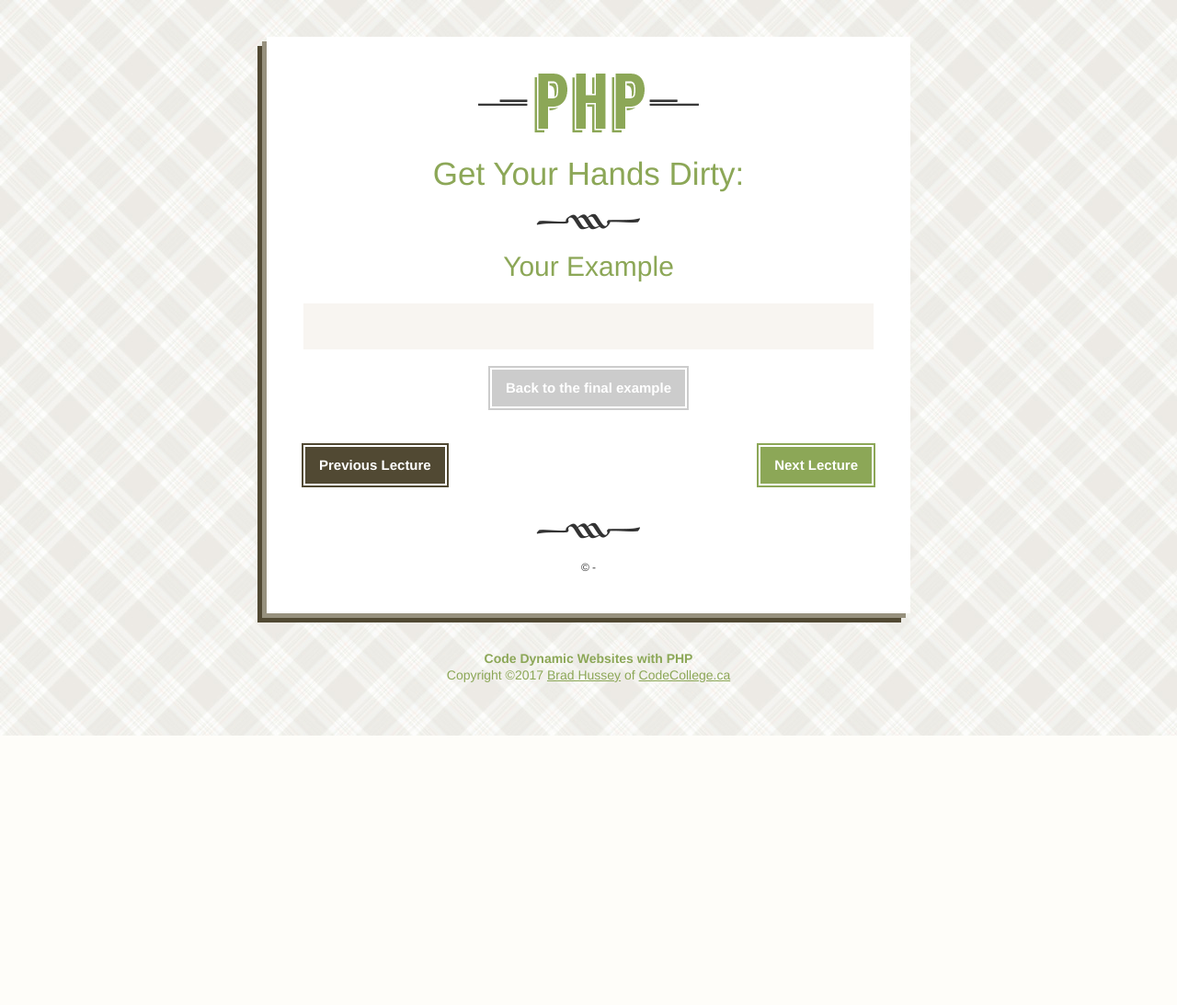
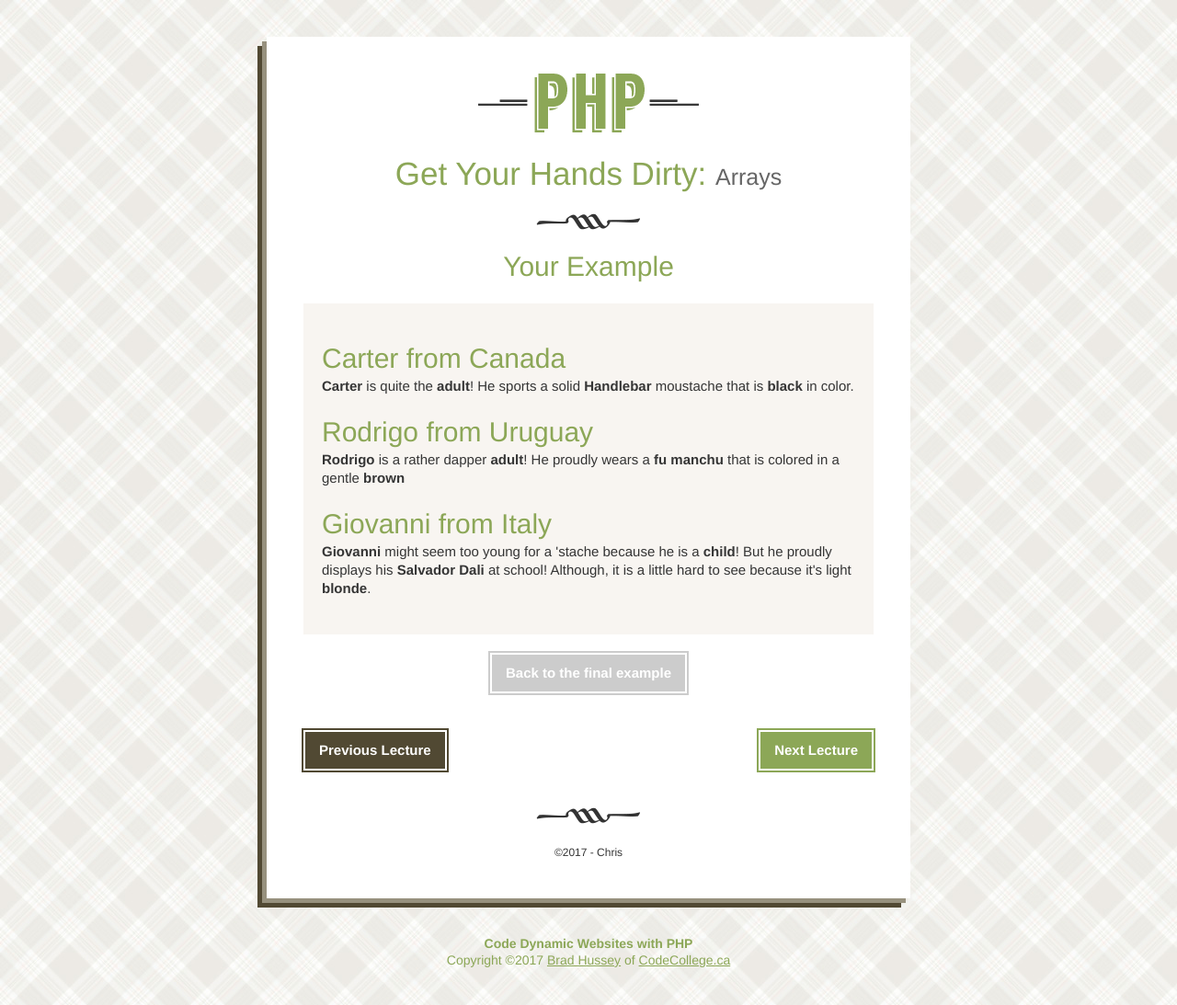
Before and after one commit to chrisxjacobi/php_practice, a PHP site: page /practice.php in a window 1280 px wide. Shown: the whole page at 92% size. Before the commit the page ends 800 px from the top, so only its background shows below. Run offline with PHP 8.4, Linux system fonts and the light colour scheme; some libraries are stand-ins or nearby versions.

Commit message:
practice with all array types

```diff
--- a/09_GetYourHandsDirty/practice.php
+++ b/09_GetYourHandsDirty/practice.php
@@ -1,63 +1,127 @@
 <?php
 
 	// Constants
-
+    define('TITLE', 'Arrays');
 
 	// Variables
-
+    $myName = 'Chris';
+    $ageGroup = array ('child', 'teenager', 'adult');
 
 	// Arrays
+    $handlebar = array(
+    name => 'Handlebar',
+    color => 'black'
+    );
+
+    $fuManchu = array(
+    name => 'fu manchu',
+    color => 'brown'
+    );
+
+    $salvadorDali = array(
+    name => 'Salvador Dali',
+    color => 'blonde'
+    );
+
+    $gentlemen = array(
+      array(
+        firstName => 'Carter',
+        country => 'Canada'
+      ),
+      array(
+        firstName => 'Rodrigo',
+        country => 'Uruguay'
+      ),
+      array(
+        firstName => 'Giovanni',
+        country => 'Italy'
+      )
+    );
+
 
 ?>
 
     <!DOCTYPE html>
     <html>
+
     <head>
-		<title>Get Your Hands Dirty: <!-- TITLE --></title>
+        <title>Get Your Hands Dirty:
+            <?php echo TITLE ?>
+        </title>
         <link href="/assets/styles.css" rel="stylesheet">
         <script type="text/javascript" src="/assets/syntaxhighlighter/scripts/shCore.js"></script>
         <script type="text/javascript" src="/assets/syntaxhighlighter/scripts/shBrushPhp.js"></script>
-		<link type="text/css" rel="stylesheet" href="/assets/syntaxhighlighter/styles/shCoreDefault.css"/>
-		<script type="text/javascript">SyntaxHighlighter.all();</script>
+        <link type="text/css" rel="stylesheet" href="/assets/syntaxhighlighter/styles/shCoreDefault.css" />
+        <script type="text/javascript">
+            SyntaxHighlighter.all();
+
+        </script>
     </head>
+
     <body>
         <div class="wrapper">
             <a href="/" title="Back to directory" id="logo">
                 <img src="/assets/img/logo.png" alt="PHP">
             </a>
 
-			<h1>Get Your Hands Dirty: <small><!-- TITLE --></small></h1>
+            <h1>Get Your Hands Dirty: <small><?php echo TITLE ?></small></h1>
             <hr>
 
             <h2>Your Example</h2>
 
             <div class="sandbox">
 
-				<h3></h3>
-				<p></p>
+                <h3>
+                    <?php echo $gentlemen[0][firstName] ?> from
+                    <?php echo $gentlemen[0][country] ?>
+                </h3>
+                <p>
+                    <strong><?php echo $gentlemen[0][firstName] ?></strong> is quite the
+                    <strong><?php echo $ageGroup[2] ?></strong>! He sports a solid
+                    <strong><?php echo $handlebar[name] ?></strong> moustache that is
+                    <strong><?php echo $handlebar[color] ?></strong> in color.</p>
 
-				<h3></h3>
-				<p></p>
+                <h3>
+                    <?php echo $gentlemen[1][firstName] ?> from
+                    <?php echo $gentlemen[1][country] ?>
+                </h3>
+                <p><strong><?php echo $gentlemen[1][firstName] ?></strong> is a rather dapper
+                    <strong><?php echo $ageGroup[2] ?></strong>! He proudly wears a
+                    <strong><?php echo $fuManchu[name] ?></strong> that is colored in a gentle
+                    <strong><?php echo $fuManchu[color] ?></strong></p>
+                </p>
 
-				<h3></h3>
-				<p></p>
+                <h3>
+                    <?php echo $gentlemen[2][firstName] ?> from
+                    <?php echo $gentlemen[2][country] ?>
+                </h3>
+                <p><strong><?php echo $gentlemen[2][firstName] ?></strong> might seem too young for a 'stache because he is a
+                    <strong><?php echo $ageGroup[0] ?></strong>! But he proudly displays his
+                    <strong><?php echo $salvadorDali[name] ?></strong> at school! Although, it is a little hard to see because it's light
+                    <strong><?php echo $salvadorDali[color] ?></strong>.</p>
+                </p>
 
-			</div><!-- end sandbox -->
+            </div>
+            <!-- end sandbox -->
 
             <a href="index.php" class="button">Back to the final example</a>
 
             <div class="navs cf">
                 <a href="" class="button prev">Previous Lecture</a>
                 <a href="" class="button next">Next Lecture</a>
-			</div><!-- end navs -->
+            </div>
+            <!-- end navs -->
 
             <hr>
 
-			<small>&copy;<!-- YEAR --> - <!-- YOUR NAME --></small>
-		</div><!-- end wrapper -->
+            <small>&copy;<?php echo date('Y') ?> - <?php echo $myName ?></small>
+        </div>
+        <!-- end wrapper -->
 
         <div class="copyright-info">
             <?php include('../assets/includes/copyright.php'); ?>
-		</div><!-- end copyright-info -->
+        </div>
+        <!-- end copyright-info -->
     </body>
+
     </html>
```
Lines whose indentation alone changed are shown as unchanged.
